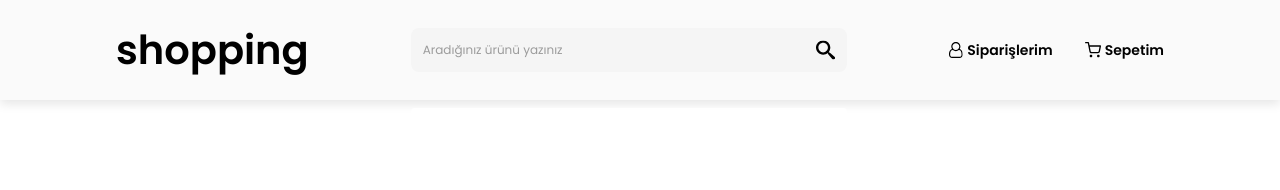
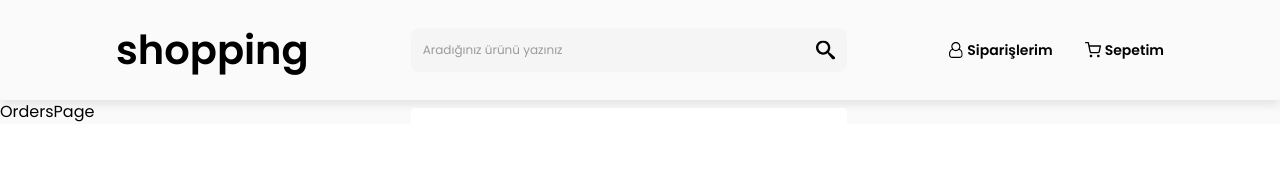
Before and after one commit to mehmetaliayvaz/shopping, a React (Create React App) app: page /orders in a window 1280 px wide. Shown: the top 190 px of the page. Built offline with nearby package versions, Linux system fonts and the light colour scheme.

Commit message:
created orders-page

```diff
--- a/src/App.jsx
+++ b/src/App.jsx
@@ -3,6 +3,7 @@ import HomePage from "./pages/HomePage";
 import ShoppingCart from "./pages/ShoppingCartPage";
 import ProductDetailPage from "./pages/ProductDetailPage";
 import CategoryPage from "./pages/CategoryPage";
+import OrdersPage from "./pages/OrdersPage";
 import { Routes, Route } from "react-router-dom";
 
 function App() {
@@ -14,6 +15,7 @@ function App() {
         <Route path="/product/:id" element={<ProductDetailPage />} />
         <Route path="/shopping-cart" element={<ShoppingCart />} />
         <Route path="/category/:id" element={<CategoryPage />} />
+        <Route path="/orders" element={<OrdersPage />} />
       </Routes>
     </div>
   );
--- a/src/components/SidebarCategories.jsx
+++ b/src/components/SidebarCategories.jsx
@@ -1,3 +1,5 @@
+import { Link } from 'react-router-dom';
+
 function SidebarCategories(props) {
   const categories = [
     { title: 'Elektronik', slug: '/category/elektronik' },
@@ -21,9 +23,9 @@ function SidebarCategories(props) {
       <ul className="text-sm font-medium py-2">
         {categories.map((category, index) => (
           <li key={index} className="hover:bg-gray-100 transition-colors">
-            <a href={category.slug} className="flex py-3 px-5">
+            <Link to={category.slug} className="flex py-3 px-5">
               {category.title}
-            </a>
+            </Link>
           </li>
         ))}
       </ul>
--- a/src/components/TheHeader.jsx
+++ b/src/components/TheHeader.jsx
@@ -19,10 +19,10 @@ function Header() {
           <div>
             <ul className="text-sm font-semibold flex space-x-8">
               <li>
-                <a href="/" className="flex items-center">
+                <Link to="/orders" className="flex items-center">
                   <UserIcon size="16" color="black" className="mr-1" />
                   <span>Siparişlerim</span>
-                </a>
+                </Link>
               </li>
               <li>
                 <Link to="/shopping-cart" className="flex items-center">
--- /dev/null
+++ b/src/pages/OrdersPage.jsx
@@ -0,0 +1,9 @@
+import React from 'react'
+
+function OrdersPage() {
+  return (
+    <div>OrdersPage</div>
+  )
+}
+
+export default OrdersPage
```
